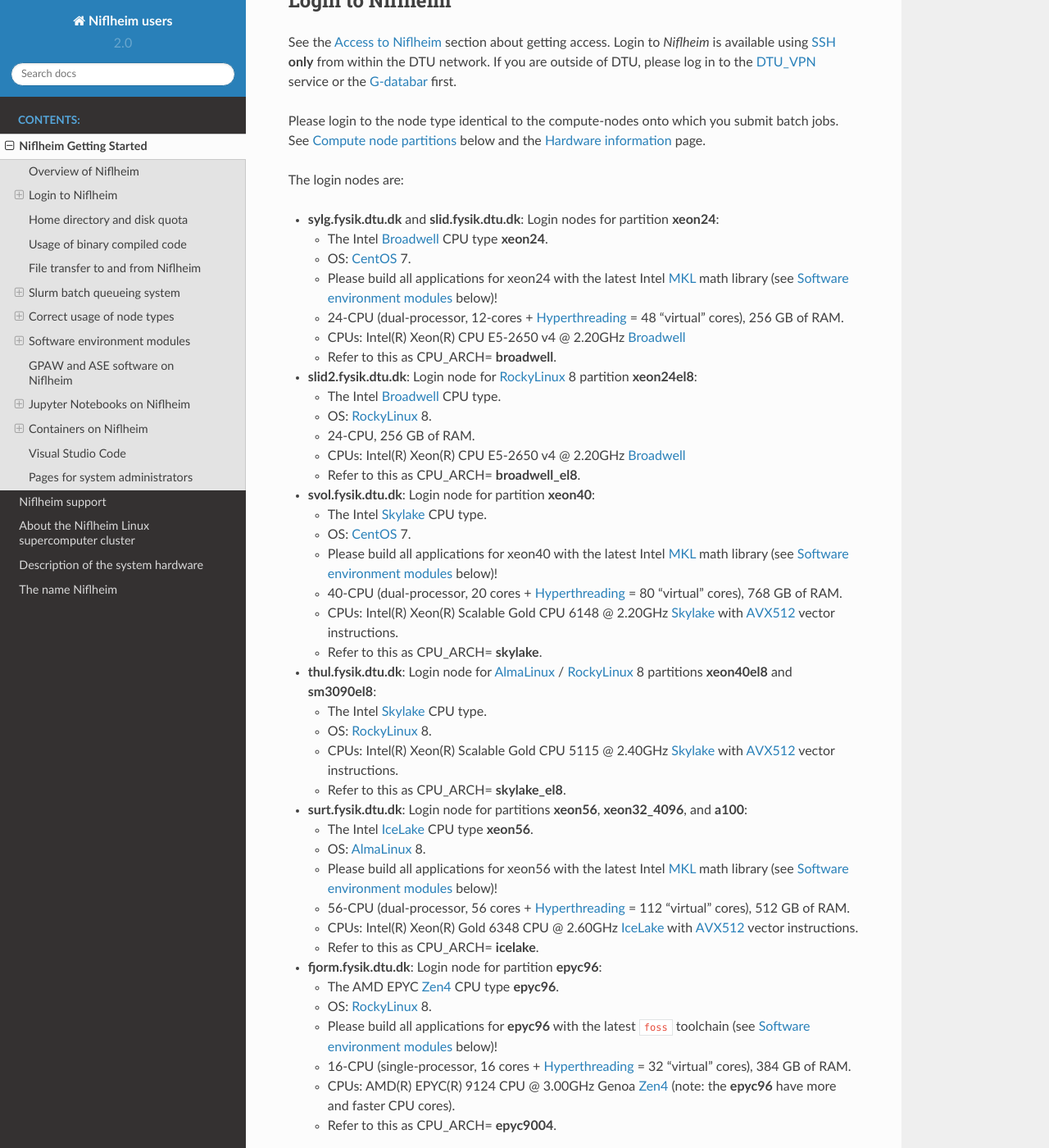
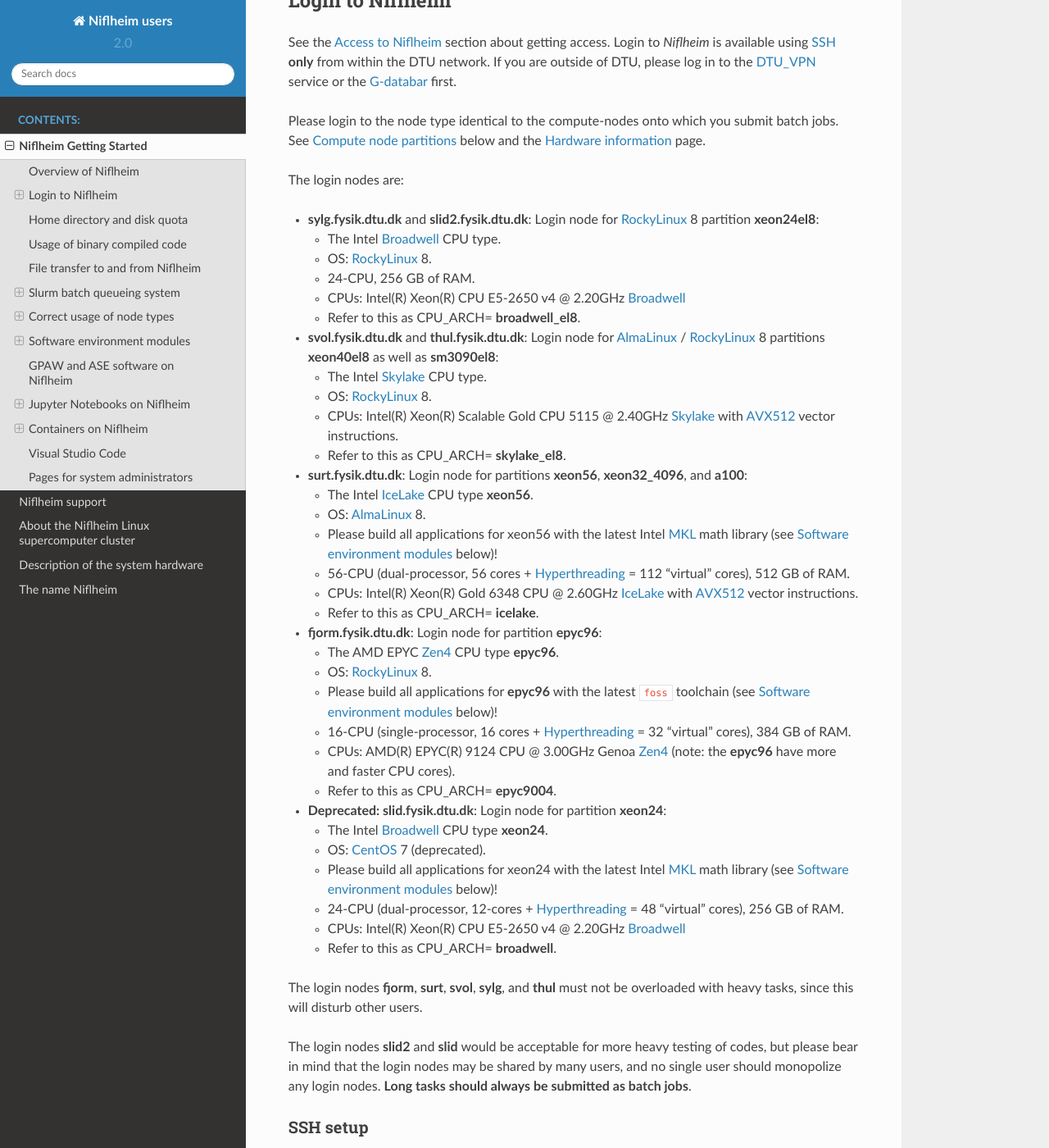
Before and after one commit to OleHolmNielsen/Niflheim_users, a Sphinx documentation site: the page built from docs/Niflheim_Getting_Started.rst, in a window 1280 px wide and 1400 px high, scrolled down 568 px. Shown: the whole window at 82% size. Built offline with Sphinx 7.4.7 and the Read the Docs theme 2.0.0, drawn with Linux system fonts in a browser that asks for light colours; some of the changed text lies outside the part shown.

Commit message:
Login nodes sylg and svol reinstalled with RockyLinux 8

```diff
--- a/docs/Niflheim_Getting_Started.rst
+++ b/docs/Niflheim_Getting_Started.rst
@@ -43,16 +43,7 @@ See `Compute node partitions`_ below and the :ref:`Hardware` page.
 
 The login nodes  are:
 
-* **sylg.fysik.dtu.dk** and **slid.fysik.dtu.dk**: Login nodes for partition **xeon24**:
-
-  * The Intel Broadwell_ CPU type **xeon24**.
-  * OS: CentOS_ 7.
-  * Please build all applications for xeon24 with the latest Intel MKL_ math library (see `Software environment modules`_ below)!
-  * 24-CPU (dual-processor, 12-cores + Hyperthreading_ = 48 "virtual" cores), 256 GB of RAM.
-  * CPUs: Intel(R) Xeon(R) CPU E5-2650 v4 @ 2.20GHz Broadwell_
-  * Refer to this as CPU_ARCH= **broadwell**.
-
-* **slid2.fysik.dtu.dk**: Login node for RockyLinux_ 8 partition **xeon24el8**:
+* **sylg.fysik.dtu.dk** and **slid2.fysik.dtu.dk**: Login node for RockyLinux_ 8 partition **xeon24el8**:
 
   * The Intel Broadwell_ CPU type.
   * OS: RockyLinux_ 8.
@@ -60,16 +51,7 @@ The login nodes  are:
   * CPUs: Intel(R) Xeon(R) CPU E5-2650 v4 @ 2.20GHz Broadwell_
   * Refer to this as CPU_ARCH= **broadwell_el8**.
 
-* **svol.fysik.dtu.dk**: Login node for partition **xeon40**:
-
-  * The Intel Skylake_ CPU type.
-  * OS: CentOS_ 7.
-  * Please build all applications for xeon40 with the latest Intel MKL_ math library (see `Software environment modules`_ below)!
-  * 40-CPU (dual-processor, 20 cores + Hyperthreading_ = 80 "virtual" cores), 768 GB of RAM.
-  * CPUs: Intel(R) Xeon(R) Scalable Gold CPU 6148 @ 2.20GHz Skylake_ with AVX512_ vector instructions.
-  * Refer to this as CPU_ARCH= **skylake**.
-
-* **thul.fysik.dtu.dk**: Login node for AlmaLinux_ / RockyLinux_ 8 partitions **xeon40el8** and **sm3090el8**:
+* **svol.fysik.dtu.dk** and **thul.fysik.dtu.dk**: Login node for AlmaLinux_ / RockyLinux_ 8 partitions **xeon40el8** as well as **sm3090el8**:
 
   * The Intel Skylake_ CPU type.
   * OS: RockyLinux_ 8.
@@ -94,9 +76,18 @@ The login nodes  are:
   * CPUs: AMD(R) EPYC(R) 9124 CPU @ 3.00GHz Genoa Zen4_ (note: the **epyc96** have more and faster CPU cores).
   * Refer to this as CPU_ARCH= **epyc9004**.
 
+* **Deprecated: slid.fysik.dtu.dk**: Login node for partition **xeon24**:
+
+  * The Intel Broadwell_ CPU type **xeon24**.
+  * OS: CentOS_ 7 (deprecated).
+  * Please build all applications for xeon24 with the latest Intel MKL_ math library (see `Software environment modules`_ below)!
+  * 24-CPU (dual-processor, 12-cores + Hyperthreading_ = 48 "virtual" cores), 256 GB of RAM.
+  * CPUs: Intel(R) Xeon(R) CPU E5-2650 v4 @ 2.20GHz Broadwell_
+  * Refer to this as CPU_ARCH= **broadwell**.
+
 The login nodes **fjorm**, **surt**, **svol**, **sylg**, and **thul** must not be overloaded with heavy tasks, since this will disturb other users.
 
-The login node **slid** would be acceptable for more heavy testing of codes, but please bear in mind that the login nodes may be shared by many users, and no single user should monopolize any login nodes.
+The login nodes **slid2** and **slid** would be acceptable for more heavy testing of codes, but please bear in mind that the login nodes may be shared by many users, and no single user should monopolize any login nodes.
 **Long tasks should always be submitted as batch jobs**.
 
 .. _Hyperthreading: https://en.wikipedia.org/wiki/Hyper-threading
@@ -286,37 +277,26 @@ Niflheim contains a number of node partitions with different types of CPU archit
     - 140 GB
     - slid2
     - RockyLinux_ 8
-  * - xeon40
-    - Skylake_ and Cascade_Lake_.
-
-      Includes nodes from
-
-      xeon40_768 and xeon40_clx.
-    - 40
-    - 380 GB
-    - 140 GB
-    - svol
-    - CentOS_ 7
-  * - xeon40_768
-    - Skylake_
-    - 40
-    - 760 GB
-    - 140 GB
-    - svol
-    - CentOS_ 7
-  * - xeon40_clx
-    - Cascade_Lake_
-    - 40
-    - 380 GB
-    - 140 GB
-    - svol
-    - CentOS_ 7
   * - xeon40el8
     - Skylake_ and Cascade_Lake_.
     - 40
     - 380 GB
     - 140 GB
-    - thul
+    - thul, svol
+    - RockyLinux_ 8
+  * - xeon40el8_768
+    - Skylake_
+    - 40
+    - 760 GB
+    - 140 GB
+    - thul, svol
+    - RockyLinux_ 8
+  * - xeon40el8_clx
+    - Cascade_Lake_
+    - 40
+    - 380 GB
+    - 140 GB
+    - thul, svol
     - RockyLinux_ 8
   * - sm3090el8
     - Skylake_ + GPUs
```
Also changed, not shown: other parts of docs/Niflheim_Getting_Started.rst (+8 -1 lines).
